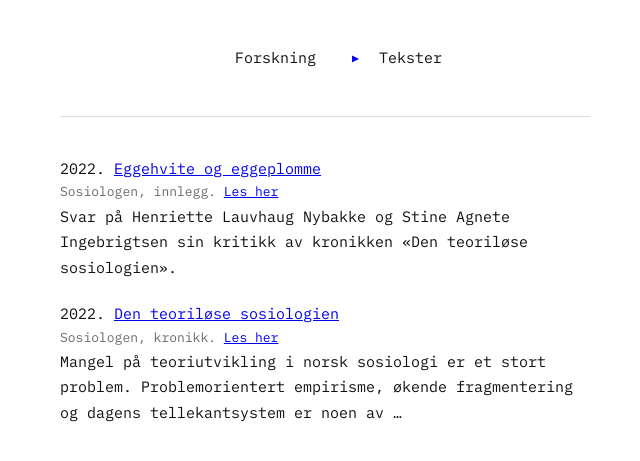
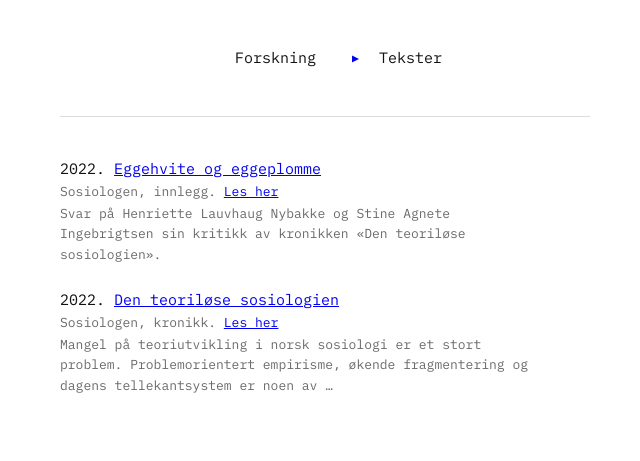
Before and after one commit to oas-94/oas-94.github.io, a plain HTML site: page index.html in a window 1280 px wide. Both pictures are taken after a click on the button "Tekster". Shown: the part 215-676 px from the top of the page, without its empty margins (308-948 px from the left). Drawn offline with Linux system fonts and the light colour scheme.

Commit message:
Add excerpt styling to style.css
Add styling for excerpts under each text in the list.

```diff
--- a/style.css
+++ b/style.css
@@ -264,3 +264,12 @@ hr{ border:0; border-top:1px solid var(--strek); margin:0 0 2.6em }
   text-decoration:none;
 }
 .stage.enkelttekst .tekst{ display:block }
+
+/* Utdrag under hver tekst i listen. Settes inn av koden. */
+.utdrag{
+  margin:.35em 0 0;
+  color:var(--gra);
+  font-size:13px;
+  line-height:1.6;
+  max-width:52ch;
+}
```
